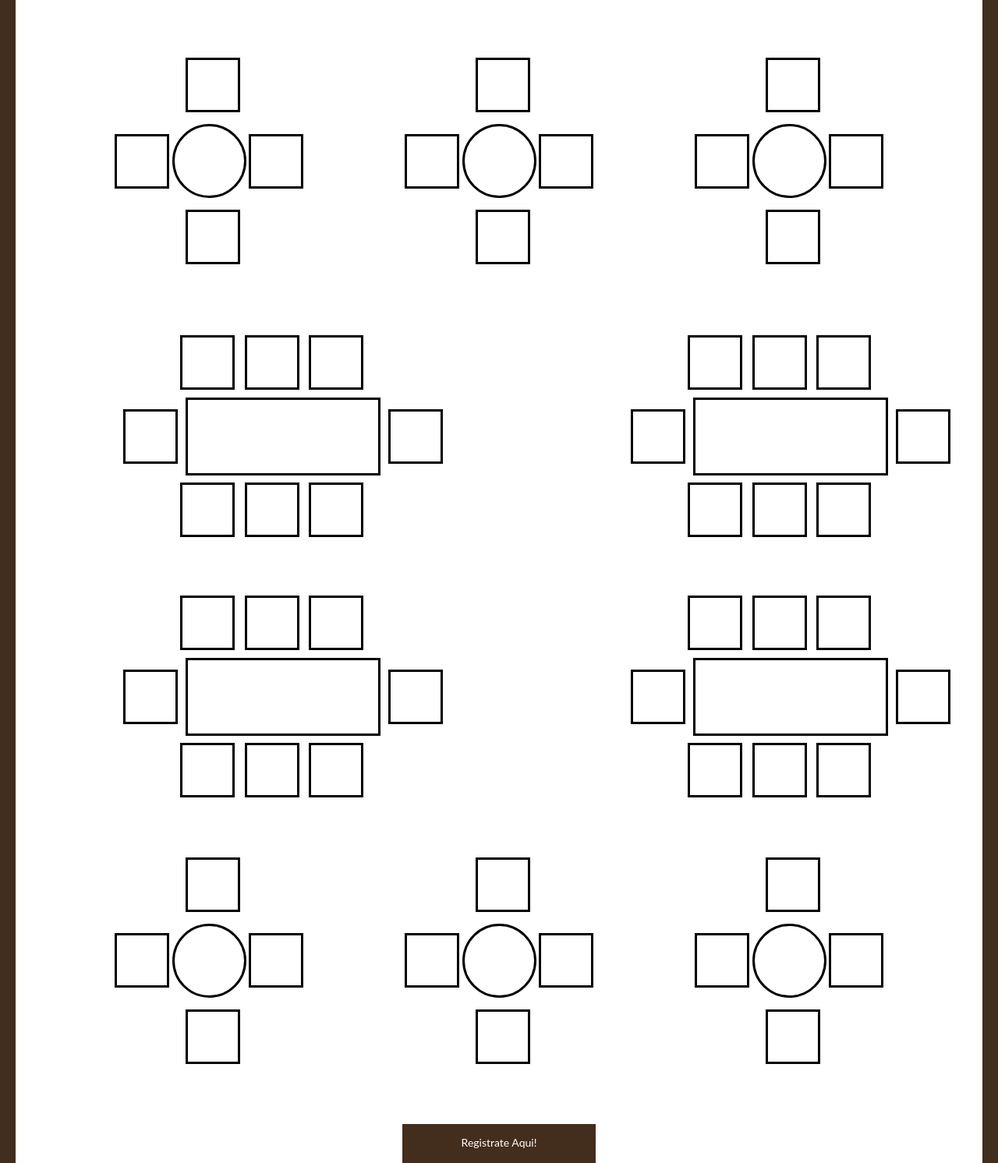
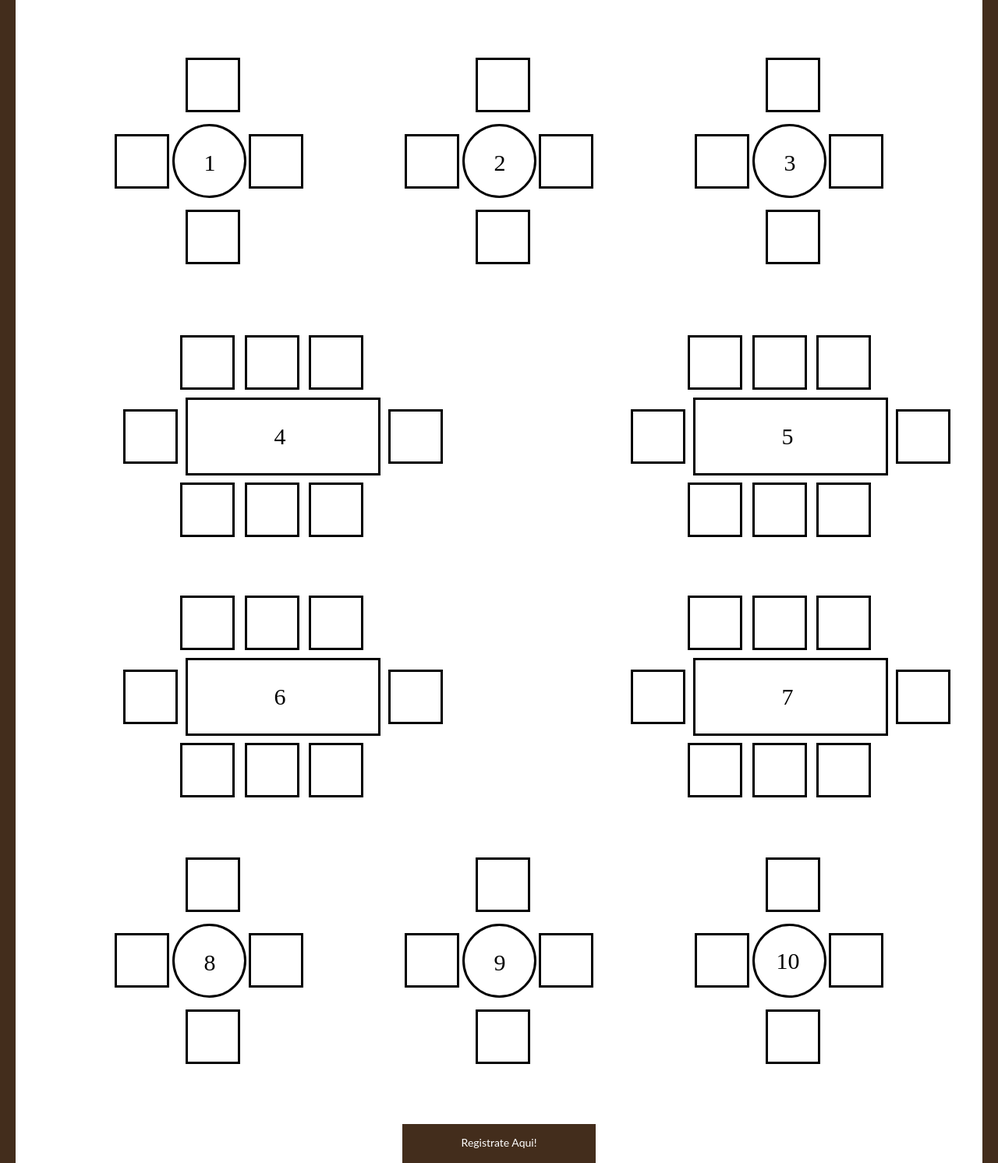
Before and after one commit to Yayo22124/SazonMaXico, a PHP site: page /reservas-inicio.html in a window 1280 px wide. Shown: the part 613-2105 px from the top of the page at 78% size. Run offline with PHP 8.4, Linux system fonts and the light colour scheme.

Commit message:
Actualizaciones

```diff
--- a/menu-del-dia.html
+++ b/menu-del-dia.html
@@ -219,8 +219,8 @@
     <p class="footer">HORARIO XICOTEPEC <br> DE JUAREZ <br> Lunes a Jueves <br>09:00 - 18:00hr <br>
       Viernes a Sábado <br> 10:00 - 20:00hr <br>
       Domingo10:00 - 17:00hr <br>20:00 - 23:00hr</p><br>
-    </footer>
-    <h2 id="derechos">Copyright 2022 Sazón MáXico - Todos los Derechos Reservados</h2>
+  </footer>
+  <h2 id="derechos">Copyright 2022 Sazón MáXico - Todos los Derechos Reservados</h2>
 </body>
 
 </html>
--- a/reservas-inicio.html
+++ b/reservas-inicio.html
@@ -41,7 +41,7 @@
           <div class="cuadrado_uno"></div>
           <div id="centro">
             <div class="cuadrado"></div>
-            <div class="circulo"></div>
+            <div class="circulo"><p class="numeros">1</p></div>
             <div class="cuadrado"></div>
           </div>
           <div class="cuadrado_uno"></div>
@@ -51,7 +51,7 @@
           <div class="cuadrado_uno"></div>
           <div id="centro">
             <div class="cuadrado"></div>
-            <div class="circulo"></div>
+            <div class="circulo"><p class="numeros">2</p></div>
             <div class="cuadrado"></div>
           </div>
           <div class="cuadrado_uno"></div>
@@ -61,7 +61,7 @@
           <div class="cuadrado_uno"></div>
           <div id="centro">
             <div class="cuadrado"></div>
-            <div class="circulo"></div>
+            <div class="circulo"><p class="numeros">3</p></div>
             <div class="cuadrado"></div>
           </div>
           <div class="cuadrado_uno"></div>
@@ -76,7 +76,7 @@
             <div class="cuadrado"></div>
             <div class="cuadrado"></div>
           </div>
-          <div class="rectangulo"></div>
+          <div class="rectangulo"><p class="numeros2">4</p></div>
           <div id="silla_izquierda"></div>
           <div id="silla_derecha"></div>
           <div id="mesas_abajo">
@@ -94,7 +94,7 @@
             <div class="cuadrado"></div>
             <div class="cuadrado"></div>
           </div>
-          <div class="rectangulo"></div>
+          <div class="rectangulo"><p class="numeros2">5</p></div>
           <div id="silla_izquierda"></div>
           <div id="silla_derecha"></div>
           <div id="mesas_abajo">
@@ -116,7 +116,7 @@
             <div class="cuadrado"></div>
             <div class="cuadrado"></div>
           </div>
-          <div class="rectangulo"></div>
+          <div class="rectangulo"><p class="numeros2">6</p></div>
           <div id="silla_izquierda"></div>
           <div id="silla_derecha"></div>
           <div id="mesas_abajo">
@@ -134,7 +134,7 @@
             <div class="cuadrado"></div>
             <div class="cuadrado"></div>
           </div>
-          <div class="rectangulo"></div>
+          <div class="rectangulo"><p class="numeros2">7</p></div>
           <div id="silla_izquierda"></div>
           <div id="silla_derecha"></div>
           <div id="mesas_abajo">
@@ -152,7 +152,7 @@
           <div class="cuadrado_uno"></div>
           <div id="centro">
             <div class="cuadrado"></div>
-            <div class="circulo"></div>
+            <div class="circulo"><p class="numeros">8</p></div>
             <div class="cuadrado"></div>
           </div>
           <div class="cuadrado_uno"></div>
@@ -161,7 +161,7 @@
           <div class="cuadrado_uno"></div>
           <div id="centro">
             <div class="cuadrado"></div>
-            <div class="circulo"></div>
+            <div class="circulo"><p class="numeros">9</p></div>
             <div class="cuadrado"></div>
           </div>
           <div class="cuadrado_uno"></div>
@@ -170,7 +170,7 @@
           <div class="cuadrado_uno"></div>
           <div id="centro">
             <div class="cuadrado"></div>
-            <div class="circulo"></div>
+            <div class="circulo"><p class="numeros1">10</p></div>
             <div class="cuadrado"></div>
           </div>
           <div class="cuadrado_uno"></div>
--- a/styles/reservas-inicio.css
+++ b/styles/reservas-inicio.css
@@ -199,6 +199,21 @@ a {
   justify-content: space-evenly;
   align-items: center;
   margin-top: 24px;
+}
+
+.numeros{
+  font-size: 30px;
+  margin: 30px 38px;
+}
+
+.numeros1{
+  font-size: 30px;
+  margin: 28px 28px;
+}
+
+.numeros2{
+  font-size: 30px;
+  margin: 30px 110px;
 }
 
 /* ! aaaaaaaaaaaaaaaaaaaaaaaaaaaaaaaaaaaaaaaaaaaaaaaaaaaaaaaaa*/
```
